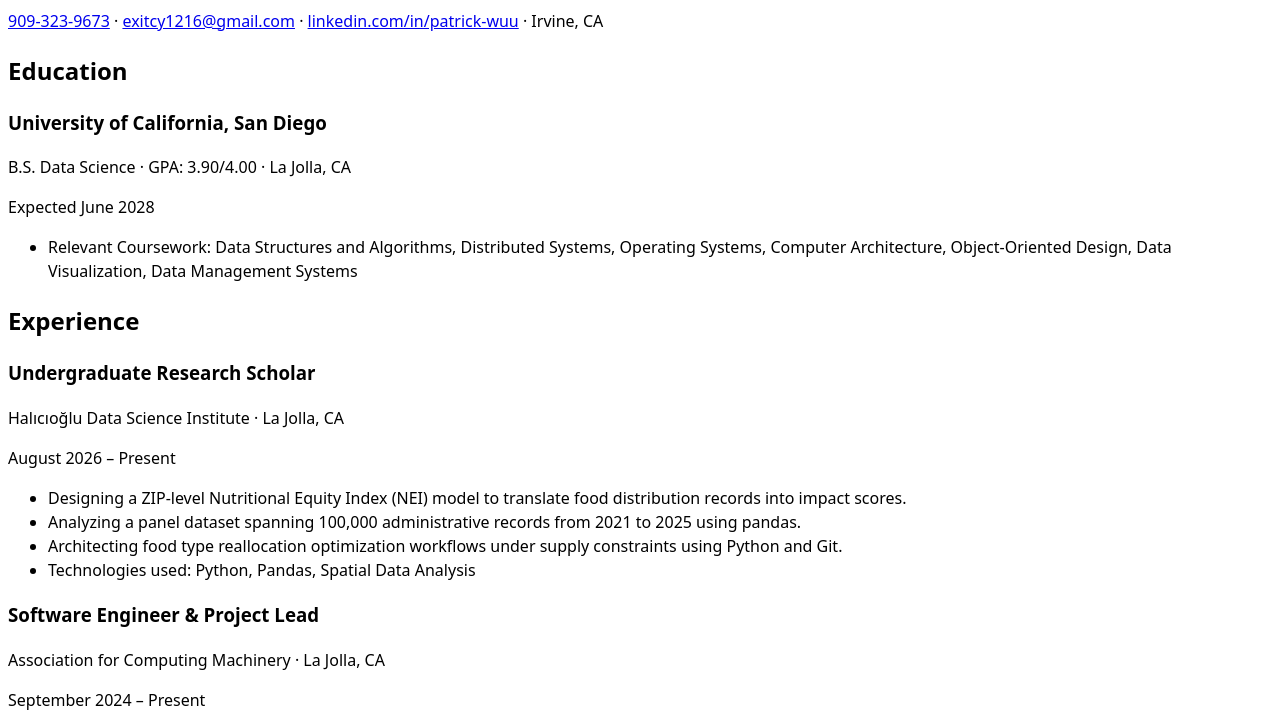
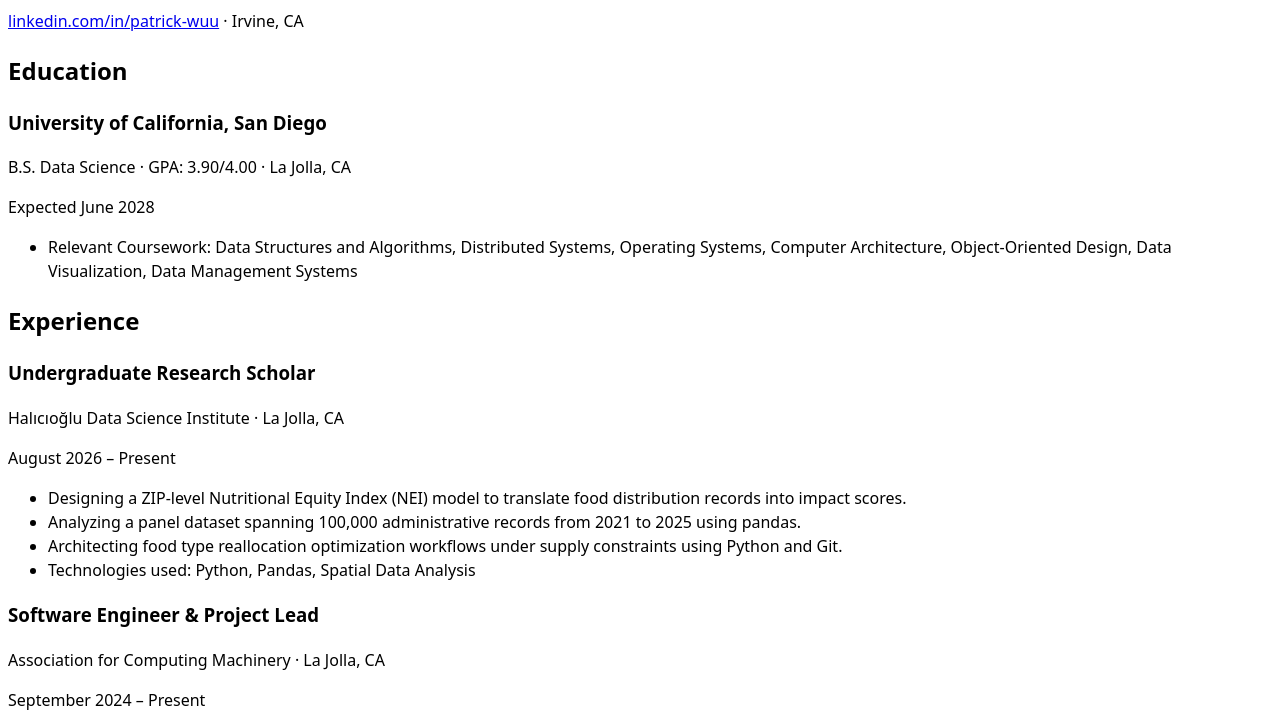
Before and after one commit to exitcy/portfolio, a plain HTML site: page cv/index.html in a window 1280 px wide. Shown: the part 114-839 px from the top of the page. Drawn offline with Linux system fonts and the light colour scheme.

Commit message:
fix error

```diff
--- a/cv/index.html
+++ b/cv/index.html
@@ -17,8 +17,6 @@
 
     <h1>Patrick Wu</h1>
     <p>
-        <a href="tel:9093239673">909-323-9673</a> ·
-        <a href="mailto:exitcy1216@gmail.com">exitcy1216@gmail.com</a> ·
         <a href="https://www.linkedin.com/in/patrick-wuu/" target="_blank">linkedin.com/in/patrick-wuu</a> ·
         Irvine, CA
     </p>
```
